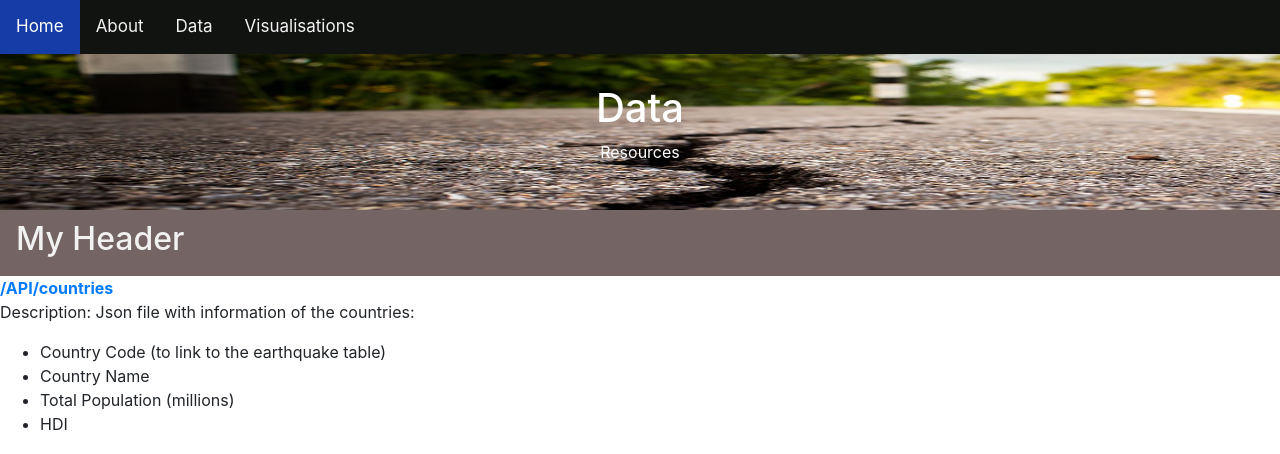
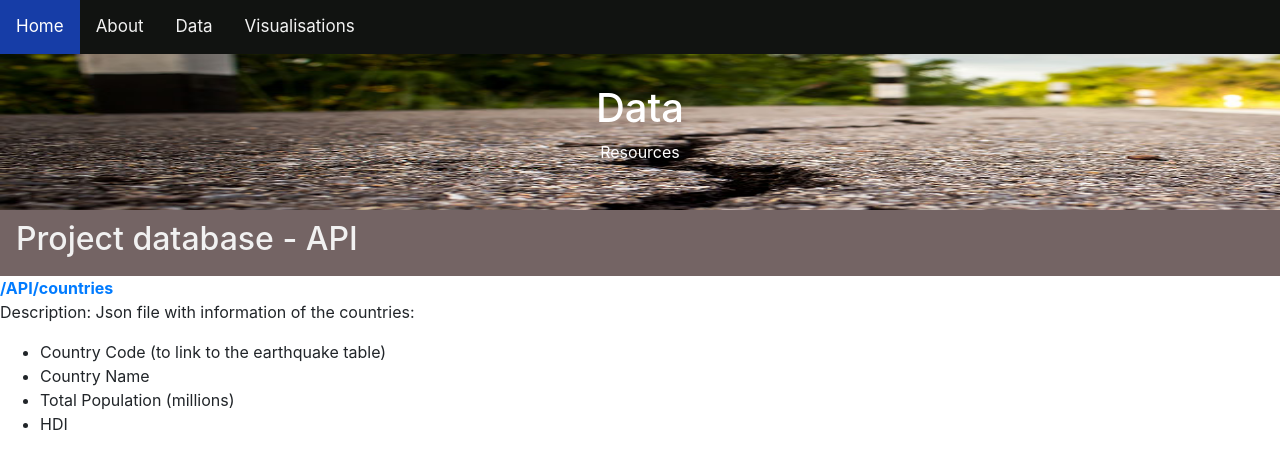
Before and after one commit to P219-C/2_project-visualization, a Flask app: page /API in a window 1280 px wide. Shown: the top 454 px of the page. Run offline with Flask 2, Linux system fonts and the light colour scheme; some libraries are stand-ins or nearby versions.

Commit message:
fixed header text in data . html

```diff
--- a/templates/data.html
+++ b/templates/data.html
@@ -20,7 +20,7 @@
       <p>Resources</p>
     </div>
     <div class="header" id="myHeader">
-      <h2>My Header</h2>
+      <h2>Project database - API</h2>
     </div>
 
     <a href="/API/countries"><strong>/API/countries</strong></a>
```
